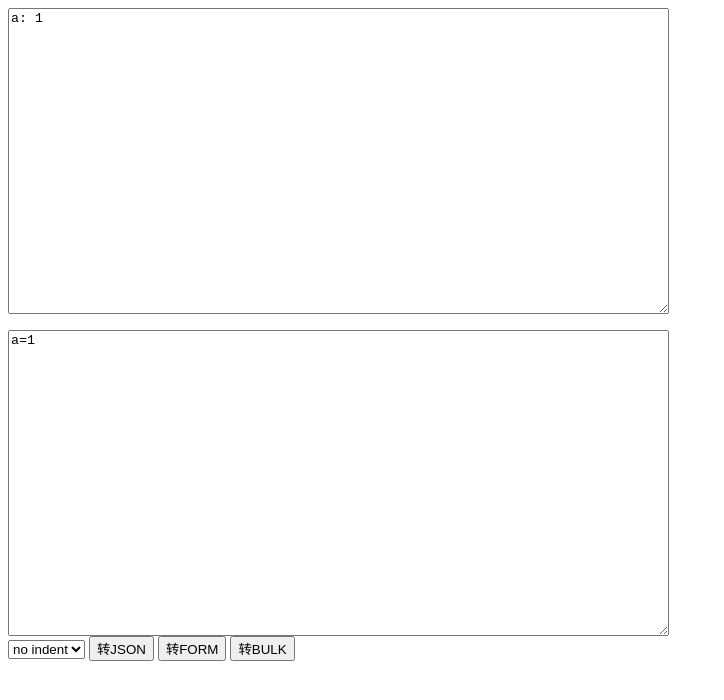
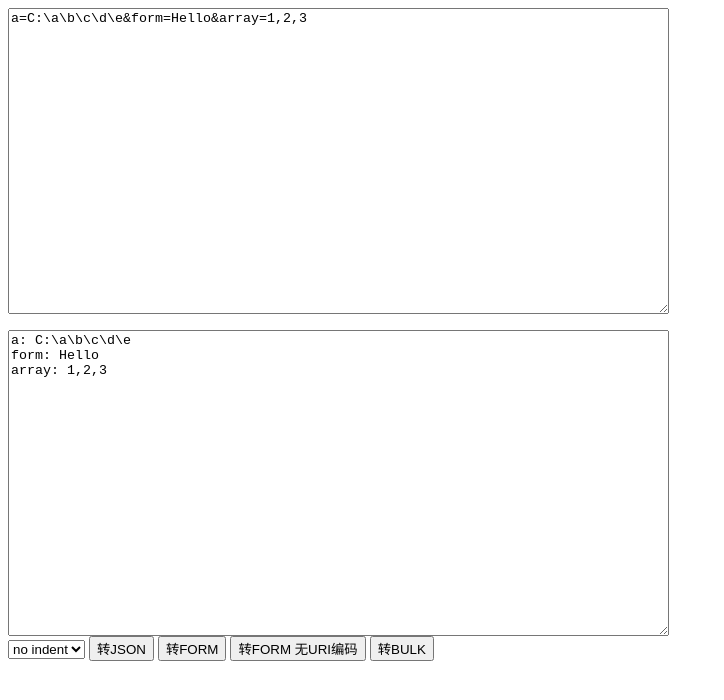
Before and after one commit to arliang/arliang.github.io, a plain HTML site: page tools/data-transform.html in a window 1280 px wide. Shown: the whole page, without its empty margins (0-724 px from the left). Drawn offline with Linux system fonts and the light colour scheme.

Commit message:
fix a bug when passing an array to  `toBulk()`

```diff
--- a/tools/data-transform.html
+++ b/tools/data-transform.html
@@ -22,7 +22,8 @@
         <option value="6">6 spaces</option>
       </select>
       <button onclick="transform('JSON')" id="toJSON">转JSON</button>
-      <button onclick="transform('Form')" id="toForm">转FORM</button>
+      <button onclick="transform('Form', false)" id="toForm">转FORM</button>
+      <button onclick="transform('Form')" id="toForm">转FORM 无URI编码</button>
       <button onclick="transform('Bulk')" id="toBulk">转BULK</button>
     </p>
     <script>
@@ -40,7 +41,7 @@
         }
         return null
     }
-    function parseInput(input, indent = null){
+    function parseInput(input, {indent = null, noEncode = true} = {}){
         let data = {}
         let obj
         switch(getDataType(input)){
@@ -56,7 +57,7 @@
         }
         data.json = JSON.stringify(obj, null, indent)
         data.bulk = toBulk(obj)
-        data.form = toParam(obj)
+        data.form = toParam(obj, noEncode)
         return data
     }
 
@@ -103,11 +104,22 @@
     }
 
     function toBulk(obj){
-        return Object.keys(obj).map(key => [key, obj[key]].join(': ')).join('\n')
+        return Object.keys(obj).reduce((result, key) => {
+            if(Array.isArray(obj[key])){
+                result = result.concat(obj[key].map(v => `${key}: ${v}`))
+            } else {
+                result.push(`${key}: ${obj[key]}`)
+            }
+            return result
+        }, []).join('\n')
     }
 
-    function toParam(obj){
-        return Object.keys(obj).map(key => [encodeURIComponent(key), encodeURIComponent(obj[key])].join('=')).join('&')
+    function toParam(obj, noEncode = true){
+        let encode = encodeURIComponent
+        if(noEncode){
+            encode = v => v
+        }
+        return Object.keys(obj).map(key => [encode(key), encode(obj[key])].join('=')).join('&')
     }
 
     function getIndent(){
@@ -124,9 +136,9 @@
         }
     }
 
-    function transform(type){
+    function transform(type, noEncode = true){
         let indent = getIndent()
-        let data = parseInput(document.querySelector('#encrypt').value, indent)
+        let data = parseInput(document.querySelector('#encrypt').value, {indent, noEncode})
         let display = document.querySelector('#display')
 
         display.value = data[type.toLowerCase()] || '转换出现问题'
@@ -136,7 +148,8 @@
     indent.value = localStorage['transform-tool-indent'] || ''
     indent.onchange = saveIndent
 
-    let example = {json: '{"a":1}', form: 'a=1', bulk: 'a: 1'}
+    let input = {'a': 'C:\\a\\b\\c\\d\\e', 'form': 'Hello', array: [1, 2, 3]}
+    let example = parseInput(JSON.stringify(input))
     let keys = Object.keys(example)
     let key = keys[Math.floor(Math.random() * 3)]
     document.querySelector('#encrypt').value = example[key]
```
